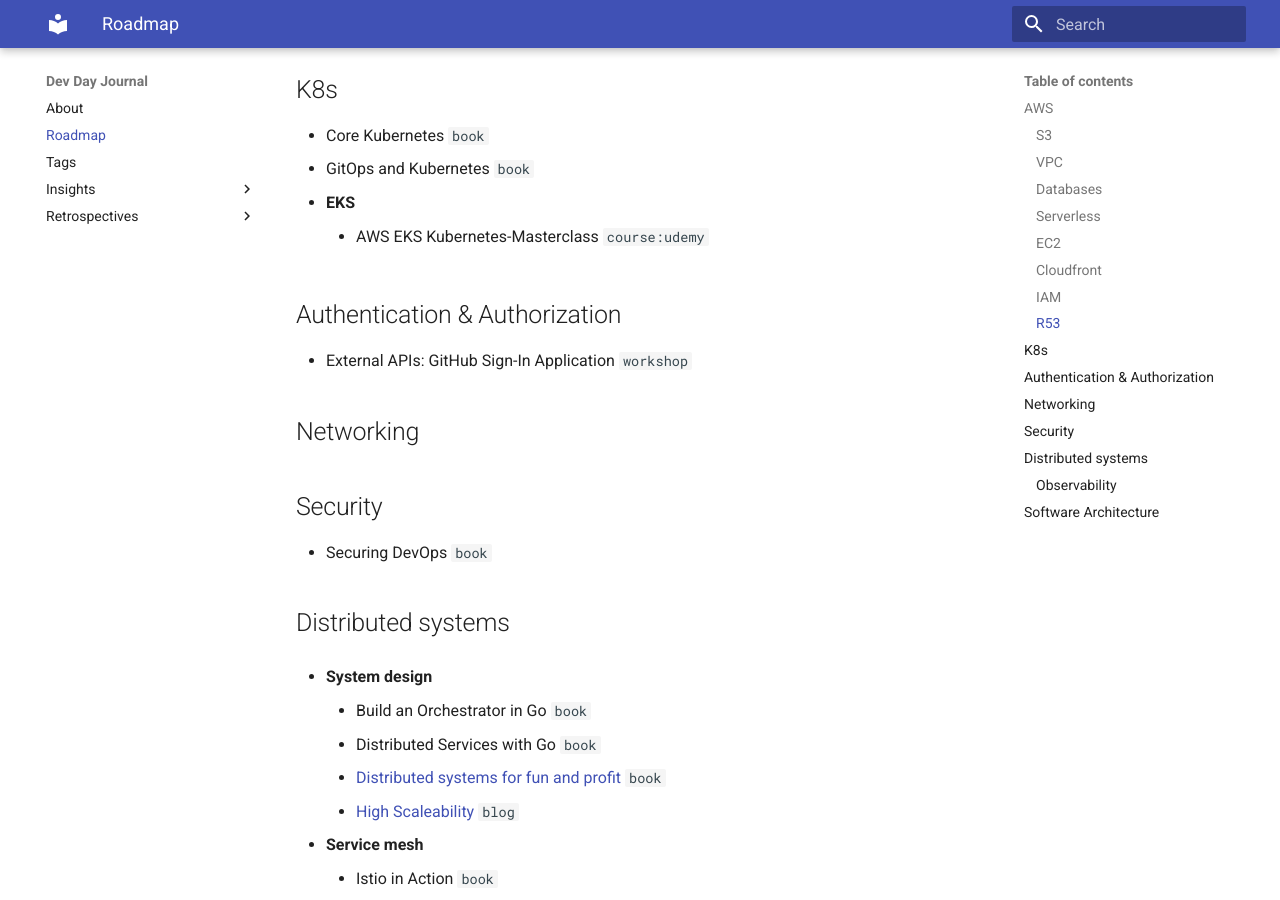
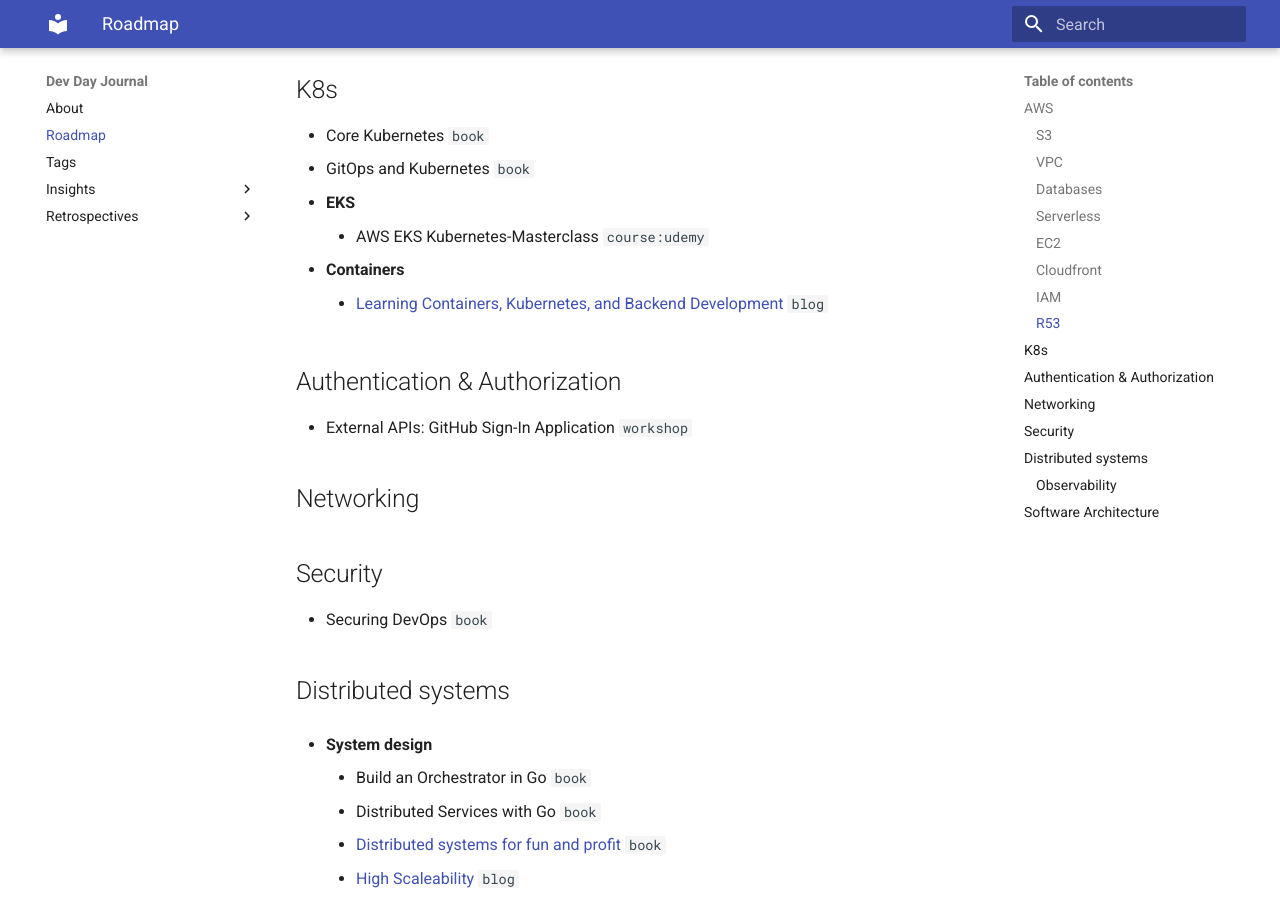
Before and after one commit to iamsecb/dev-day-journal, an MkDocs documentation site: the page built from docs/roadmap.mm.md, in a window 1280 px wide and 900 px high, scrolled down 1070 px. Built offline with MkDocs 1.6.1 and Material for MkDocs 9.7.7, drawn with Linux system fonts in a browser that asks for light colours.

Commit message:
doc(roadmap): Add k8s/container blog

```diff
--- a/docs/roadmap.mm.md
+++ b/docs/roadmap.mm.md
@@ -53,6 +53,8 @@
 - **EKS**
 	- AWS EKS Kubernetes-Masterclass `course:udemy`
 
+- **Containers**
+	- [Learning Containers, Kubernetes, and Backend Development](https://iximiuz.com/) `blog`
 
 
 ## Authentication & Authorization
```
